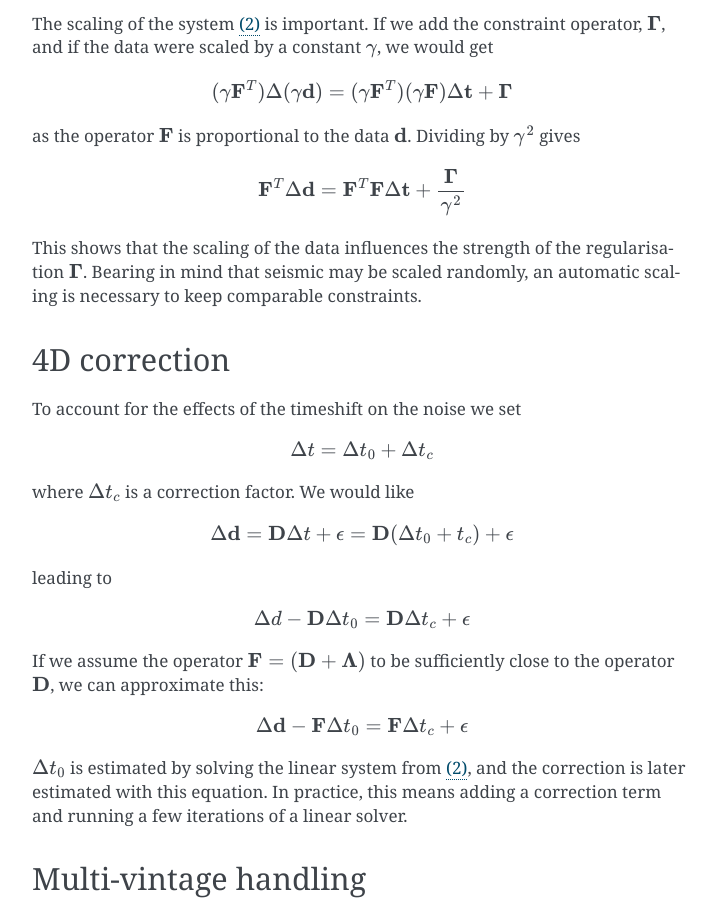
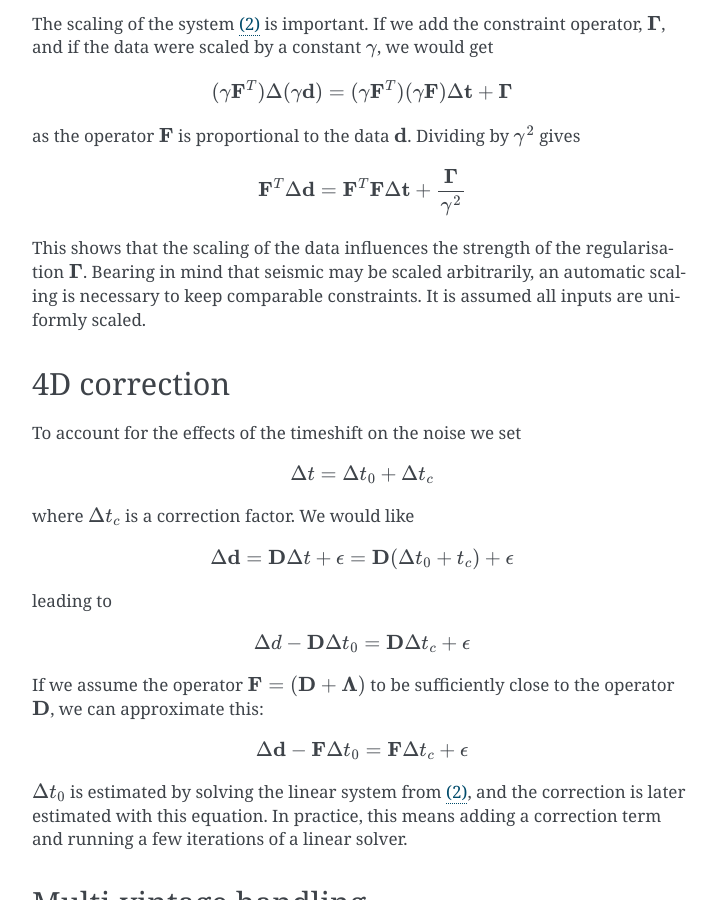
Before and after one commit to equinor/si4ti, a Sphinx documentation site: the page built from doc/theory.rst, in a window 1280 px wide and 900 px high, scrolled down 6459 px. Shown: the whole window, without its empty margins (388-1105 px from the left). Built offline with Sphinx 7.4.7, drawn with Linux system fonts in a browser that asks for light colours.

Commit message:
Clarify uniformity of scaling in docs

```diff
--- a/doc/theory.rst
+++ b/doc/theory.rst
@@ -367,8 +367,8 @@ as the operator :math:`\mathbf{F}` is proportional to the data
 
 This shows that the scaling of the data influences the strength of the
 regularisation :math:`\mathbf{\Gamma}`. Bearing in mind that seismic may be
-scaled randomly, an automatic scaling is necessary to keep comparable
-constraints.
+scaled arbitrarily, an automatic scaling is necessary to keep comparable
+constraints. It is assumed all inputs are uniformly scaled.
 
 4D correction
 =============
```
